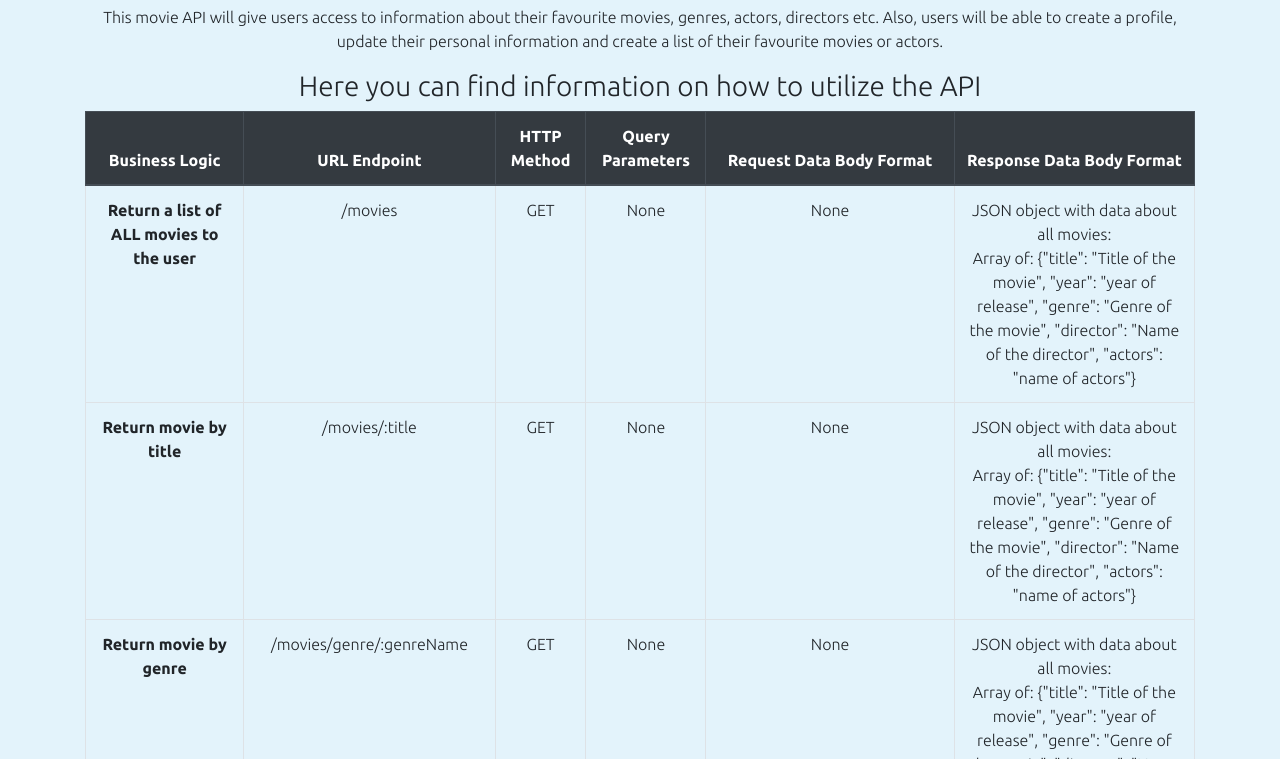
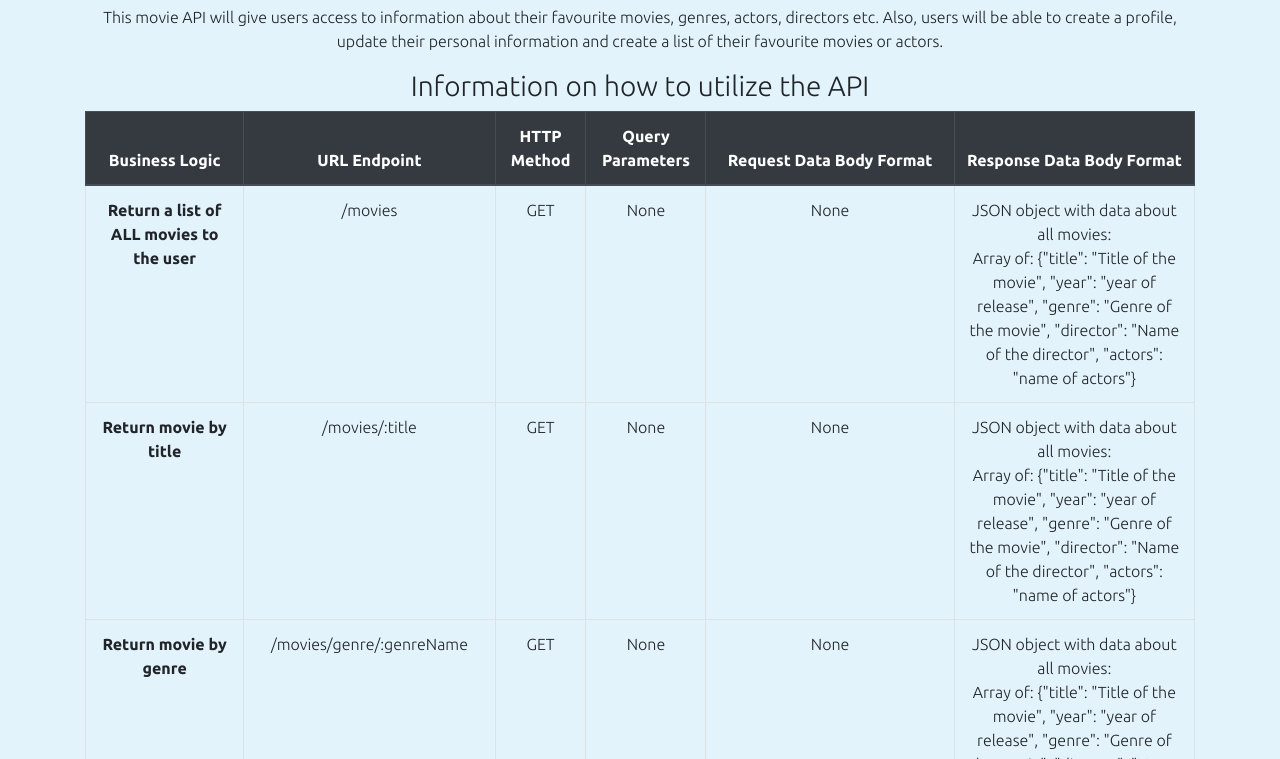
Before and after one commit to Junior-22/movie_api, a website: page public/documentation.html in a window 1280 px wide. Shown: the part 41-800 px from the top of the page. Drawn offline with nearby package versions, Linux system fonts and the light colour scheme.

Commit message:
update h3 heading

```diff
--- a/public/documentation.html
+++ b/public/documentation.html
@@ -27,7 +27,7 @@
       favourite movies or actors.
     </p>
 
-    <h3>Here you can find information on how to utilize the API</h3>
+    <h3>Information on how to utilize the API</h3>
 
     <table class="table table-bordered table-hover">
       <thead class="thead-dark">
```
